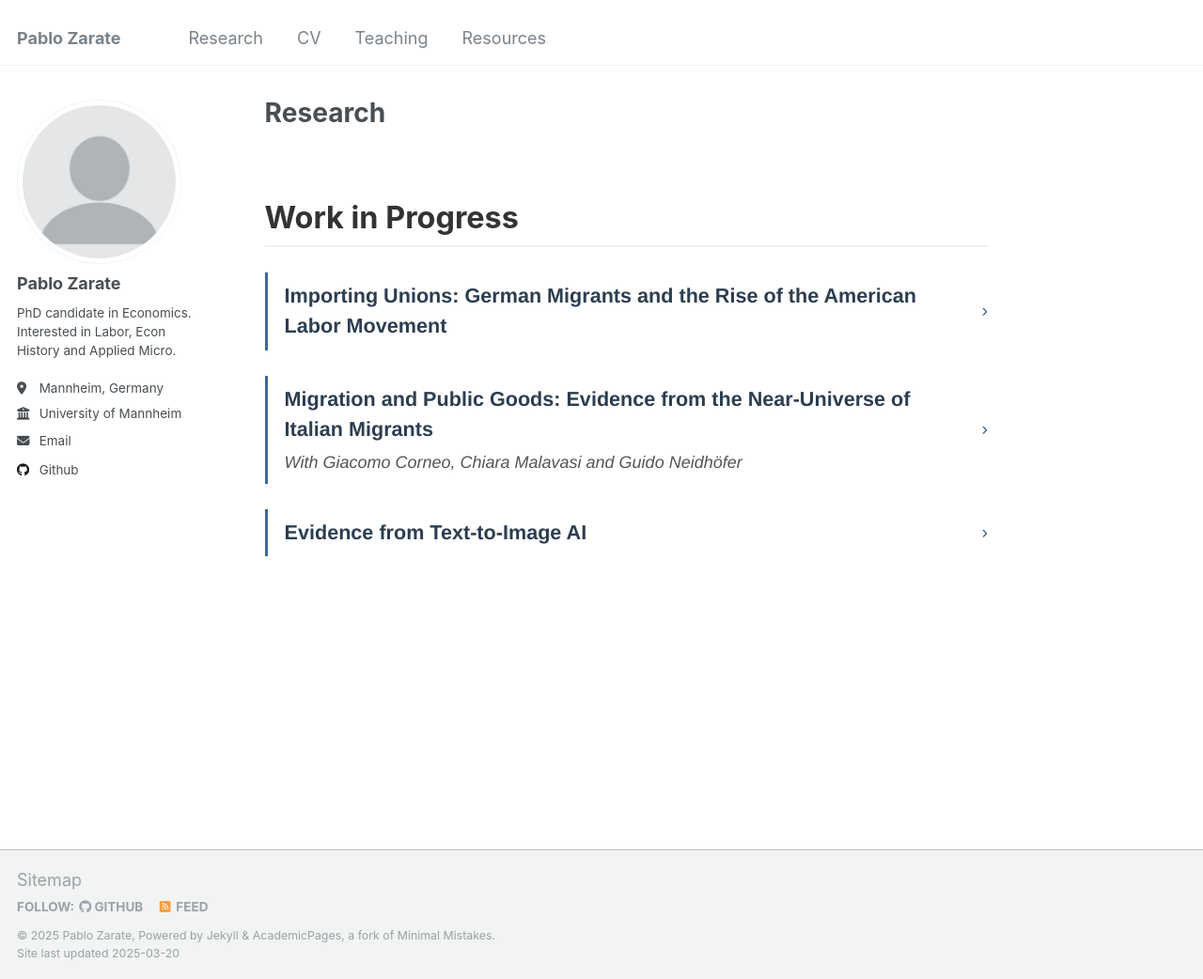
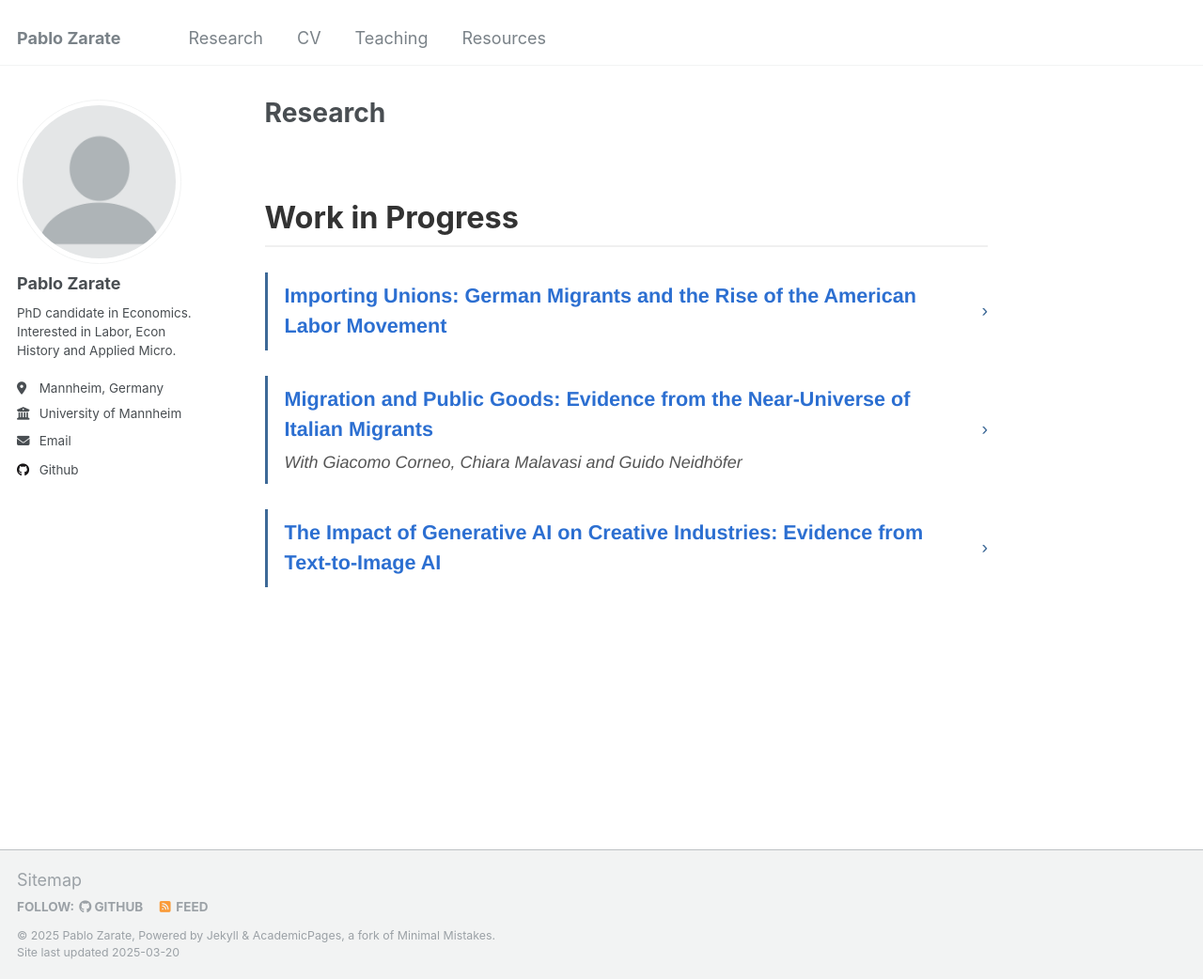
Before and after one commit to pblozarate/pblozarate.github.io, a Jekyll site: the page built from _pages/publications.md, in a window 1280 px wide and 1042 px high. Shown: the whole window at 94% size. Built offline with Jekyll 4.4.1, drawn with Linux system fonts in a browser that asks for light colours; some of the changed lines change nothing that is shown.

Commit message:
Update publications.md

```diff
--- a/_pages/publications.md
+++ b/_pages/publications.md
@@ -39,7 +39,7 @@
   .paper-title {
     font-size: 1.2rem;
     font-weight: 600;
-    color: #2c3e50;
+    color: #2c6fd1;
     flex-grow: 1;
   }
 
@@ -104,10 +104,10 @@
     </div>
     <div class="paper-content">
       <div class="paper-tags">
-        <span class="tag">Causal Inference</span>
-        <span class="tag">Network Economics</span>
+        <span class="tag">Migration</span>
+        <span class="tag">Labor Unions</span>
       </div>
-      <div class="paper-abstract">Investigating novel methodological approaches to identifying causal relationships in markets with complex network structures.</div>
+      <div class="paper-abstract">I investigate the impact that German Fourty-Eighter migrants had on the start of the Labor Movement in 19th Century US.</div>
     </div>
   </div>
 
@@ -124,19 +124,23 @@
         <span class="tag">Migration</span>
         <span class="tag">Public Goods</span>
       </div>
-      <div class="paper-abstract">Examining how different climate policy instruments affect the rate and direction of technological innovation across sectors.</div>
+      <div class="paper-abstract">We examine to which extent public goods affect the migration decision.</div>
     </div>
   </div>
 
   <div class="paper-item">
     <div class="paper-header" onclick="togglePaper(this.parentNode)">
       <div>
-        <div class="paper-title">Evidence from Text-to-Image AI</div>
+        <div class="paper-title">The Impact of Generative AI on Creative Industries: Evidence from Text-to-Image AI</div>
       </div>
       <span class="expand-icon">›</span>
     </div>
     <div class="paper-content">
-      <div class="paper-abstract">Brief description of the ongoing research and its potential contributions to the field. Expected completion in Summer 2025.</div>
+     <div class="paper-tags">
+        <span class="tag">Online Labor Markets</span>
+        <span class="tag">Generative AI</span>
+    </div>
+      <div class="paper-abstract">I investigate the impact that Generative AI has had on Creative Industries.</div>
     </div>
   </div>
 </section>
```
